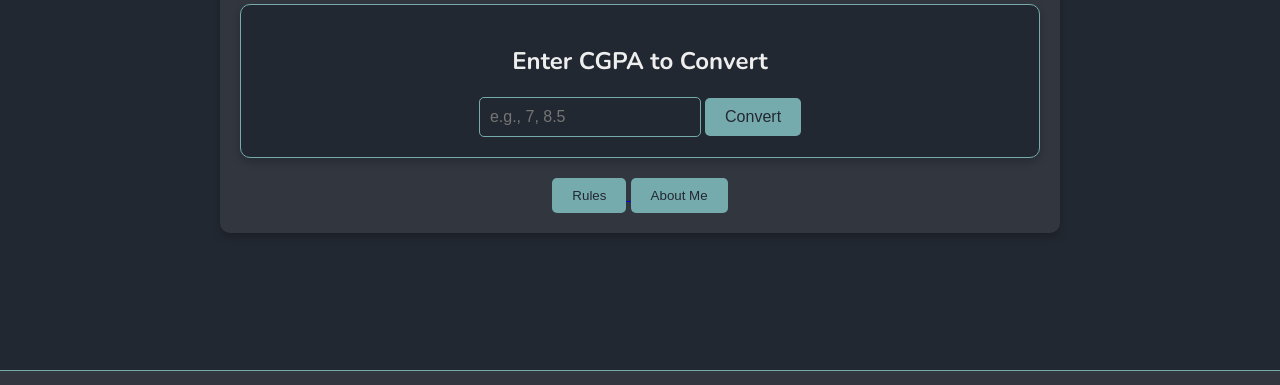
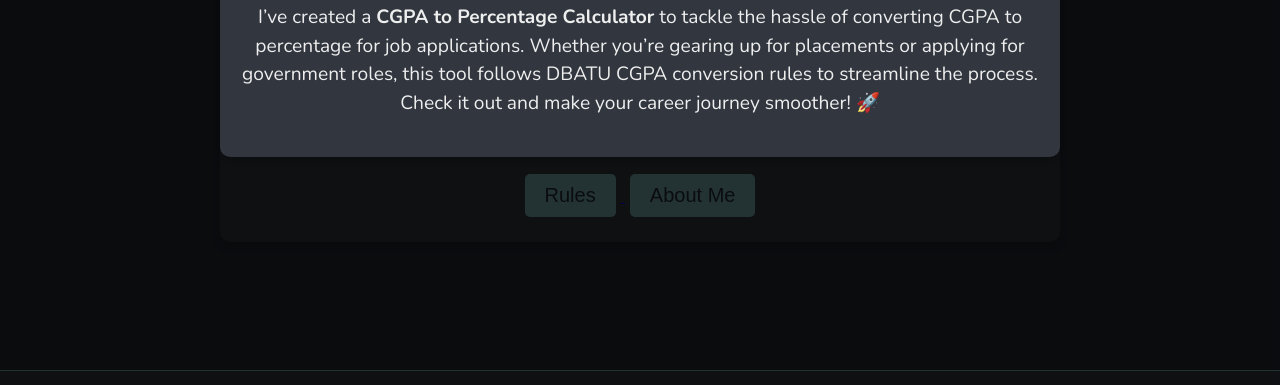
Before and after one commit to aniketrchate/dbatu-percentage-calculator, a plain HTML site: page index.html in a window 1280 px wide. Shown: the part 365-750 px from the top of the page. Drawn offline with nearby package versions, Linux system fonts and the light colour scheme; grey boxes are pictures that could not be loaded; a web font is replaced by a local one.

Commit message:
Added a popup feature to the CGPA to Percentage calculator, including HTML, CSS, and JavaScript changes.

```diff
--- a/index.html
+++ b/index.html
@@ -10,6 +10,20 @@
     <title>CGPA to Percentage for DBATU</title>
 </head>
 <body>
+
+    <div class="popup-overlay" id="popupOverlay">
+        <div class="popup-content">
+            <span class="popup-close" onclick="closePopup()">&times;</span>
+            <p>
+                👋 <strong>Hi, I'm Aniket !</strong> <br> I’ve created a <strong>CGPA to Percentage Calculator</strong>
+                to tackle the hassle of converting CGPA to percentage for job applications.
+                Whether you’re gearing up for placements or applying for government roles,
+                this tool follows DBATU CGPA conversion rules to streamline the process.
+                Check it out and make your career journey smoother! 🚀
+            </p>
+        </div>
+    </div>
+
     <div class="container">
         <h1 class="university-name">
             <a href="https://dbatu.ac.in/" target="_blank" style="text-decoration: none;">
--- a/script.js
+++ b/script.js
@@ -28,3 +28,10 @@ function clearResult() {
     const resultBox = document.getElementById('cgpaResult');
     resultBox.style.display = 'none';
 }
+
+function showPopup() {
+    const popupOverlay = document.getElementById('popupOverlay');
+    const body = document.body;
+    popupOverlay.style.display = 'flex';
+    body.classList.add('popup-active'); // Add class to body for blur effect
+}
--- a/style.css
+++ b/style.css
@@ -86,6 +86,52 @@ button:hover {
     margin-top: 20px;
 }
 
+.rules-button {
+    background-color: #76ABAE;
+    color: #222831;
+    padding: 10px 20px;
+    border: none;
+    border-radius: 5px;
+    font-size: 1.25rem;
+    cursor: pointer;
+    transition: background-color 0.3s ease-in-out;
+    margin: 5px;
+}
+
+.popup-overlay {
+    display: none;
+    position: fixed;
+    top: 50%;
+    left: 50%;
+    transform: translate(-50%, -50%);
+    width: 100%;
+    height: 100%;
+    background-color: rgba(0, 0, 0, 0.7);
+    z-index: 1000;
+    justify-content: center;
+    align-items: center;
+    display: flex;
+    overflow: auto;
+}
+
+.popup-content {
+    background-color: #31363F;
+    padding: 20px;
+    border-radius: 10px;
+    box-shadow: 0 4px 8px rgba(0, 0, 0, 0.2);
+    text-align: center;
+    position: relative;
+    max-width: 800px;
+    max-height: 100%;
+    overflow-y: auto;
+}
+
+.popup-content p {
+    color: #EEEEEE;
+    font-size: 1.2rem;
+    line-height: 1.5;
+}
+
 footer {
     background-color: #31363F;
     color: #EEEEEE;
```
